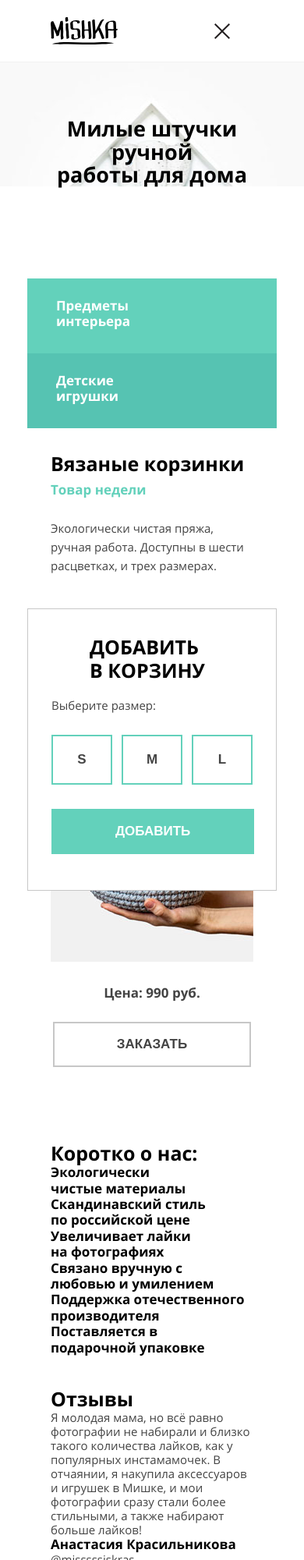
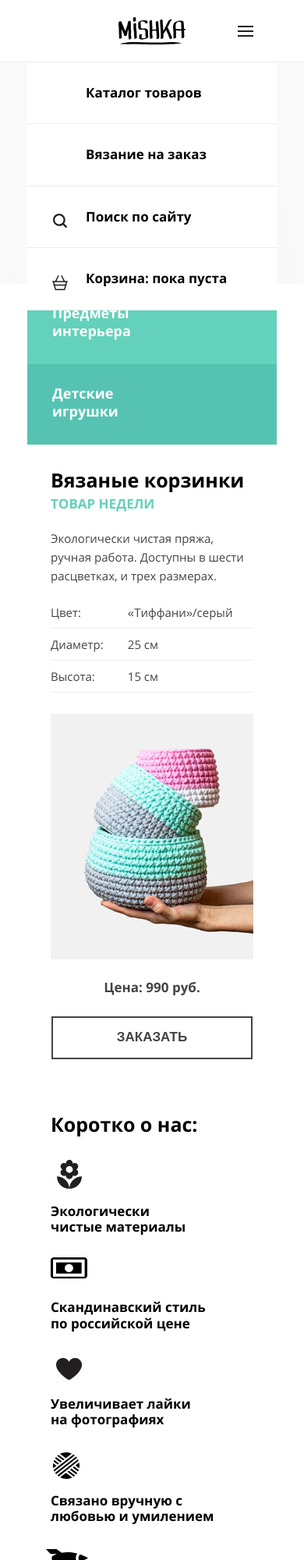
Before and after one commit to derherbst/63231-mishka, a website: page index.html in a window 390 px wide. Shown: the top 2000 px of the page at 78% size. Drawn offline with nearby package versions, Linux system fonts and the light colour scheme; files that its build step writes are made by us from their sources; files whose address does not match are found by name; a web font is replaced by a local one.

Commit message:
коммит

```diff
--- a/index.html
+++ b/index.html
@@ -8,19 +8,27 @@
   <body>
     <header class="page-header">
       <div class="page-header__wrapper">
-        <nav class="main-nav main-nav--opened">
+        <nav class="main-nav main-nav--opened main-nav--nojs">
           <a class="main-nav__logo logo" href="#">
             <img src="img/logo-mobile.svg" alt="Логотип Мишка">
           </a>
           <ul class="main-nav__list">
-            <li class="main-nav__item"><a href="catalog.html">Каталог товаров</a></li>
-            <li class="main-nav__item"><a href="form.html">Вязание на заказ</a></li>
-            <li class="main-nav__item main-nav__item--mobile-hidden"><a href="new.html">Новые поступления</a></li>
-            <li class="main-nav__item main-nav__item--mobile-hidden"><a href="sale.html">Распродажа</a></li>
+            <li class="main-nav__item">
+              <a href="catalog.html">Каталог товаров</a>
+            </li>
+            <li class="main-nav__item">
+              <a href="form.html">Вязание на заказ</a>
+            </li>
+            <li class="main-nav__item main-nav__item--mobile-hidden">
+              <a href="new.html">Новые поступления</a>
+            </li>
+            <li class="main-nav__item main-nav__item--mobile-hidden">
+              <a href="sale.html">Распродажа</a>
+            </li>
           </ul>
           <div class="main-nav__user-wrapper">
             <div class="main-nav__search">
-              <button><span>Поиск по сайту</span></button>
+              <a href="#">Поиск по сайту</a>
             </div>
             <div class="main-nav__cart">
               <a>Корзина: пока пуста</a>
@@ -62,16 +70,16 @@
             <p class="product__text">Экологически чистая пряжа, ручная работа. Доступны в шести расцветках, и трех размерах.</p>
             <ul class="product__table">
               <li class="product__item">
-                <span class="product__item--property">Цвет:</span>
-                <span class="product__item--value">«Тиффани»/серый</span>
+                <span class="product__item-property">Цвет:</span>
+                <span class="product__item-value">«Тиффани»/серый</span>
               </li>
               <li class="product__item">
-                <span class="product__item--property">Диаметр:</span>
-                <span class="product__item--value">25 см</span>
+                <span class="product__item-property">Диаметр:</span>
+                <span class="product__item-value">25 см</span>
               </li>
               <li class="product__item">
-                <span class="product__item--property">Высота:</span>
-                <span class="product__item--value">15 см</span>
+                <span class="product__item-property">Высота:</span>
+                <span class="product__item-value">15 см</span>
               </li>
             </ul>
             <div class="product__image">
@@ -119,8 +127,8 @@
               <cite class="reviews__auhor‐nick">@misssssiskras</cite>
             </blockquote>
             <div class="reviews__button-wrapper">
-              <button class="reviews__prev" type="button">Предыдущий отзыв</button>
-              <button class="reviews__next" type="button">Следующий отзыв</button>
+              <button class="reviews__button reviews__button--prev" type="button">Предыдущий отзыв</button>
+              <button class="reviews__button reviews__button--next" type="button">Следующий отзыв</button>
             </div>
           </div>
           <a class="reviews__write btn" href="">Написать</a>
@@ -132,11 +140,15 @@
           <ul class="contacts__list">
             <li class="contacts__item contacts__item--email">
               <span class="contacts__item-property">e-mail:</span>
-              <a class="contacts__item-value" href="mailto:info@mimimishkashop.ru">info@mimimishkashop.ru</a>
+              <a class="contacts__item-value contacts__item-value--email" href="mailto:info@mimimishkashop.ru">info@mimimishkashop.ru</a>
             </li>
             <li class="contacts__item contacts__item--address">
               <span class="contacts__item-property">адрес:</span>
-              <span class="contacts__item-value">г. Санкт-Петербург, ул.&nbsp;Большая&nbsp;Конюшенная, д.&nbsp;19/8,&nbsp;офис 101
+              <span class="contacts__item-value">г. Санкт-Петербург,
+                                                <br>
+                                                ул. Большая Конюшенная,
+                                                <br>
+                                                д. 19/8, офис 101
               </span>
             </li>
           </ul>
@@ -163,7 +175,7 @@
         <div class="page-footer__copyright">
           Разработано:
           <a class="page-footer__copyright-link" href="https://htmlacademy.ru/intensive/adaptive/11">
-            <img src="img/htmlacademy.svg" width="27" height="34px" alt="Логотип Академии">
+            <img src="img/htmlacademy.svg" width="35" height="37px" alt="Логотип Академии">
           </a>
         </div>
       </div>
--- a/sass/blocks/about.scss
+++ b/sass/blocks/about.scss
@@ -1,6 +1,19 @@
 .about {
-  padding-top: 30px;
-  padding-bottom: 20px;
+  padding-top: 33px;
+  padding-bottom: 27px;
+//  position: relative;
+//  &::after {
+//    bottom: 0;
+//    left: 0;
+//    content: "";
+//    position: absolute;
+//    height: 28px;
+//    width: 100%;
+//    background-image: url(/img/icon-right-arrow.svg);
+//    background-repeat: repeat-x;
+//    background-position: -2px 12px;
+//    background-size: 16px;
+//  }
 
   @include tablet {
     padding-top: 55px;
@@ -32,7 +45,7 @@
   font-size: 25px;
   font-weight: 700;
   color: $black;
-  margin-top: 30px;
+  margin-bottom: 33px;
 
   @include tablet {
     margin-top: 0;
@@ -60,9 +73,86 @@
 }
 
 .about__item {
+  position: relative;
   font-size: 17px;
   font-weight: 700;
   color: $black;
+  padding-top: 54px;
+  margin-bottom: 29px;
+  &::before {
+    content: "";
+    position: absolute;
+    background-repeat: no-repeat;
+  }
+  &--ecology {
+    &::before {
+      top: -2px;
+      left: 8px;
+      width: 32px;
+      height: 39px;
+      background-image: url(/img/icon-feature-1.svg);
+      background-repeat: no-repeat;
+      background-position: 20.498565% 31.30862%;
+    }
+  }
+  &--handmade {
+    &::before {
+      top: 2px;
+      left: 2px;
+      width: 37px;
+      height: 35px;
+      background-image: url(/img/icon-feature-2.svg);
+      background-repeat: no-repeat;
+      background-position: 20.498565% 31.30862%;
+    }
+  }
+  &--style {
+    &::before {
+      top: -4px;
+      left: -1px;
+      width: 53px;
+      height: 39px;
+      background-image: url(/img/icon-feature-3.svg);
+      background-repeat: no-repeat;
+      background-position: 20.498565% 31.30862%;
+    }
+  }
+  &--support {
+    &::before {
+      top: 2px;
+      left: -6px;
+      width: 55px;
+      height: 25px;
+      background-image: url(/img/icon-feature-4.svg);
+      background-repeat: no-repeat;
+      background-position: 20.498565% 31.30862%;
+    }
+  }
+  &--likes {
+    &::before {
+      top: 4px;
+      left: 7px;
+      width: 33px;
+      height: 30px;
+      background-image: url(/img/icon-feature-5.svg);
+      background-repeat: no-repeat;
+      background-position: 20.498565% 31.30862%;
+    }
+  }
+  &--gift {
+    &::before {
+      top: 0px;
+      left: 3px;
+      width: 34px;
+      height: 34px;
+      background-image: url(/img/icon-feature-6.svg);
+      background-repeat: no-repeat;
+      background-position: 20.498565% 31.30862%;
+    }
+  }
+  &:last-child {
+    margin-bottom: 0;
+  }
 
   @include tablet {
     width: 50%;
--- a/sass/blocks/btn.scss
+++ b/sass/blocks/btn.scss
@@ -1,14 +1,22 @@
 .btn {
   font-size: 17px;
-  line-height: 1.4;
+  line-height: 1.3;
   font-weight: 700;
   display: block;
-  padding: 15px 80px;
+  padding: 14px 82px;
   margin: 0 auto;
   box-sizing: border-box;
   text-decoration: none;
   text-transform: uppercase;
   text-align: center;
   color: $greyDark;
-  border: $grey-border;
+  border: 2px solid $greyDark;
+  &:hover {
+    background-color: $greyDark;
+    color: $white;
+    border-color: $greyDark;
+  }
+  &:active {
+    color: rgba(255, 255, 255, .3)
+  }
 }
--- a/sass/blocks/category-block.scss
+++ b/sass/blocks/category-block.scss
@@ -1,5 +1,6 @@
 .category-block {
-  font-size: 17px;
+  font-size: 18px;
+  line-height: 1.3;
   font-weight: 700;
 
   @include tablet {
@@ -39,7 +40,7 @@
   display: block;
   text-decoration: none;
   color: $white;
-  padding: 25px 95px 30px (30 / 260 * 100%);
+  padding: 26px 95px 30px (26 / 260 * 100%);
   position: relative;
 }
 
--- a/sass/blocks/container-intro.scss
+++ b/sass/blocks/container-intro.scss
@@ -4,7 +4,7 @@
 
 .container-intro__bg-wrapper {
   padding: 70px 30px 0px;
-  background: url(../img/hero-mobile@1x.jpg) 50% 0% no-repeat;
+  background: url(../img/hero-mobile@1x.jpg) 50% 22% no-repeat;
   background-size: initial;
   &--no-img {
     padding-top: 70px;
@@ -39,7 +39,7 @@
   padding-left: 5%;
   padding-right: 5%;
   &--index {
-    margin-bottom: 118px;
+    padding-bottom: 125px;
   }
 
   @include tablet {
--- a/sass/blocks/main-nav.scss
+++ b/sass/blocks/main-nav.scss
@@ -26,9 +26,17 @@
   }
 }
 
+.main-nav--nojs {
+  .main-nav__list,
+  .main-nav__user-wrapper{
+    height: auto;
+  }
+}
+
 .main-nav__logo {
   display: block;
   min-height: 79px;
+  text-align: center;
   img {
     padding-top: 22px;
   }
@@ -47,7 +55,8 @@
 
 .main-nav__list,
 .main-nav__user-wrapper {
-  display: none;
+  display: block;
+  z-index: 1;
 }
 
 .main-nav__list {
@@ -74,7 +83,7 @@
   flex-wrap: nowrap;
   justify-content: flex-end;
   order: 2;
-  width: 50%;
+  width: (348 / 668 * 100%);
 }
 @include desktop {
   width: 32%;
@@ -87,13 +96,13 @@
   position: absolute;
   width: 20px;
   height: 20px;
-  background: url(../img/icon-menu-open.svg) 50% 50% no-repeat;
+  background: url(../img/icon-menu-close.svg) 50% 50% no-repeat;
   background-size: 20px 14px;
   border: none;
   top: 30px;
   right: 30px;
   &--closed {
-    background: url(../img/icon-menu-close.svg) 50% 50% no-repeat;
+    background: url(../img/icon-menu-open.svg) 50% 50% no-repeat;
     background-size: 20px 20px;
   }
 
@@ -102,9 +111,46 @@
   }
 }
 
+.main-nav__search,
+.main-nav__cart {
+  a {
+    position: relative;
+    display: block;
+    padding: 29px (60 / 320 * 100%) 29px (75 / 320 * 100%);
+    text-decoration: none;
+    color: $black;
+    &:hover {
+      color: rgba(0, 0, 0, .6);
+    }
+    &:active {
+      color: rgba(0, 0, 0, .3);
+    }
+    &::before {
+      content: "";
+      position: absolute;
+      background-repeat: no-repeat;
+      top: 30px;
+      left: 32px;
+      width: 21px;
+      height: 35px;
+    }
+  }
+  @include tablet {
+    border-left: $grey-border-thin;
+  }
+}
+
 .main-nav__search {
-
+  a {
+    &::before {
+      background-image: url(/img/icon-search.svg);
+      background-repeat: no-repeat;
+      background-position: 20.498565% 31.30862%;
+    }
+  }
   @include tablet {
+    font-size: 0;
+    width: 102px
     button {
       display: block;
       width: 18px;
@@ -122,6 +168,7 @@
 }
 
 .main-nav__cart {
+  border-bottom: 1px solid #ececec;
   a {
     &:hover {
       color: rgba(0, 0, 0, .6);
@@ -129,30 +176,36 @@
     &:active {
       color: rgba(0, 0, 0, .3);
     }
+    &::before {
+      background-image: url(/img/icon-cart.svg);
+      background-repeat: no-repeat;
+      background-position: 20.498565% 31.30862%;
+    }
   }
 
   @include tablet {
-    float: right;
+    border-bottom: 0;
+    width: 326px;
+    a {
+      padding: 31px 0 37px 82px;
     }
-}
-
-.main-nav__search,
-.main-nav__cart {
-
-  @include tablet {
-    border-left: $grey-border-thin;
   }
 }
 
 .main-nav__item,
 .main-nav__search,
 .main-nav__cart {
-  padding-top: 35px;
-  padding-bottom: 35px;
+  border-top: 1px solid #ececec;
+
+  @include tablet {
+    border-top: 0;
+  }
 }
 
 .main-nav__item {
   a {
+    display: block;
+    padding: 29px (75 / 320 * 100%);
     text-decoration: none;
     color: $black;
     &:hover {
@@ -170,6 +223,11 @@
     font-size: 15px;
     text-align: left;
     width: 50%;
+    border-top: 0;
+    padding-top: 21px;
+    a {
+      padding: 0;
+    }
   }
 
   @include desktop {
@@ -188,6 +246,7 @@
     line-height: 20px;
     font-weight: 400;
     order: 4;
+    padding-top: 21px;
   }
 
   @include desktop {
--- a/sass/blocks/page-footer.scss
+++ b/sass/blocks/page-footer.scss
@@ -45,7 +45,7 @@
   flex-direction: row;
   justify-content: center;
   height: 35px;
-  padding: 24px 0 26px;
+  padding: 24px 0 20px;
   border-bottom: 1px solid #e5e5e5;
 
   @include tablet {
@@ -58,15 +58,15 @@
   display: flex;
   align-items: center;
   justify-content: center;
-  padding: 24px 0 26px;
+  padding: 20px 0 26px;
   font-size: 19px;
   line-height: 1.1;
   font-weight: 700;
 }
 
 .page-footer__copyright-link {
-
-@include tablet {
-  margin-left: 18px;
+  margin-left: 14px;
+  @include tablet {
+    margin-left: 18px;
+  }
 }
-}
--- a/sass/blocks/page-header.scss
+++ b/sass/blocks/page-header.scss
@@ -7,7 +7,8 @@
 }
 
 .page-header__wrapper {
-  @include on-center();
+  width: 320px;
+  margin: 0 auto;
   position: relative;
   font-size: 17px;
   font-weight: 700;
@@ -15,6 +16,7 @@
   background-color: $white;
 
   @include tablet {
+    @include on-center();
     background-color: transparent;
   }
 }
--- a/sass/blocks/pop-up-size.scss
+++ b/sass/blocks/pop-up-size.scss
@@ -1,4 +1,5 @@
 .pop-up-size {
+  display: none;
   width: 320px;
   position: absolute;
   top: 25%;
--- a/sass/blocks/product.scss
+++ b/sass/blocks/product.scss
@@ -25,7 +25,7 @@
 }
 
 .product__header {
-  margin-bottom: 27px;
+  margin-bottom: 22px;
 
   @include tablet {
     display: flex;
@@ -49,7 +49,7 @@
   line-height: 1.2;
   font-weight: 700;
   color: $black;
-  margin-bottom: 9px;
+  margin-bottom: 6px;
 
   @include tablet {
     font-size: 43px;
@@ -66,6 +66,7 @@
   font-weight: 700;
   color: $aqua;
   text-align: left;
+  text-transform: uppercase;
 
   @include tablet {
     text-align: center;
@@ -100,7 +101,7 @@
 .product__text {
   text-align: left;
   line-height: 1.6;
-  margin-bottom: 30px;
+  margin-bottom: 15px;
 
   @include tablet {
     margin: 0;
@@ -110,7 +111,8 @@
 }
 
 .product__table {
-  margin-bottom: 28px;
+
+  margin-bottom: 27px;
 
   @include tablet {
     margin-top: 52px;
@@ -118,13 +120,26 @@
 }
 
 .product__item {
+  display: flex;
+  flex-direction: row;
+  flex-wrap: nowrap;
   border-bottom: 1px solid #ececec;
   padding-top: 11px;
   padding-bottom: 11px;
 }
 
+.product__item-property {
+  flex: 1 0 38%;
+  justify-content: flex-start;
+}
+
+.product__item-value {
+  flex: 1 0 62%;
+  justify-content: flex-start;
+}
+
 .product__image {
-  margin-bottom: 27px;
+  margin-bottom: 23px;
 
   @include tablet {
     position: absolute;
@@ -157,7 +172,6 @@
 .product__purchase {
   color: $greyDark;
   background: $white;
-  border: $grey-border;
   &:hover {
     background-color: $greyDark;
     color: $white;
--- a/sass/blocks/reviews.scss
+++ b/sass/blocks/reviews.scss
@@ -1,5 +1,5 @@
 .reviews {
-  padding-top: 20px;
+  padding-top: 27px;
   padding-bottom: 35px;
 
   @include tablet {
@@ -33,6 +33,7 @@
   font-size: 25px;
   font-weight: 700;
   color: $black;
+  margin-bottom: 24px;
 
   @include tablet {
     font-size: 43px;
@@ -58,6 +59,8 @@
 .reviews__text {
   color: $greyDark;
   text-align: left;
+  line-height: 2;
+  margin-bottom: 30px;
 
   @include tablet {
     line-height: 30px;
@@ -66,6 +69,7 @@
 
 .reviews__item {
   margin: 0;
+  margin-bottom: 33px;
 
   @include tablet {
     text-align: left;
@@ -76,24 +80,49 @@
   font-size: 17px;
   font-weight: 700;
   color: $black;
+  margin-bottom: 9px;
 }
 
 .reviews__auhor‐nick {
+  font-size: 17px;
   font-style: normal;
   color: $greyDark;
 }
 
 .reviews__write {
-
+  border: 2px solid $greyDark;
   @include tablet {
     order: 2;
   }
 }
 
 .reviews__button-wrapper {
+  font-size: 0px;
+  width: 100%;
+  min-height: 50px;
+  border: 1px solid #f1f1f1;
+  margin-bottom: 38px;
 
   @include tablet {
     text-align: right;
     margin-top: -25px;
   }
 }
+
+.reviews__button {
+  font-size: 0px;
+  display: inline-block;
+  vertical-align: top;
+  width: 49.9%;
+  border: 0;
+  min-height: 50px;
+  &--prev {
+    background: url(/img/icon-left-arrow.svg) no-repeat;
+    background-position: center;
+    border-right: 1px solid #ececec;
+  }
+  &--next {
+    background: url(/img/icon-right-arrow.svg) no-repeat;
+    background-position: center;
+  }
+}
--- a/sass/blocks/social-link.scss
+++ b/sass/blocks/social-link.scss
@@ -9,10 +9,12 @@
   &--insta {
     background: url(../img/icon-insta.svg) 50% 50% no-repeat;
     background-size: 20px 21px;
+    background-position: -4px 4px;
   }
   &--fb {
     background: url(../img/icon-fb.svg) 50% 50% no-repeat;
     background-size: 15px 29px;
+    background-position: 13px -1px;
   }
   &--twitter {
     background: url(../img/icon-twitter.svg) 50% 50% no-repeat;
```
Also changed, not shown: sass/blocks/contacts.scss (+30 -3 lines). Lines whose indentation alone changed are shown as unchanged.
